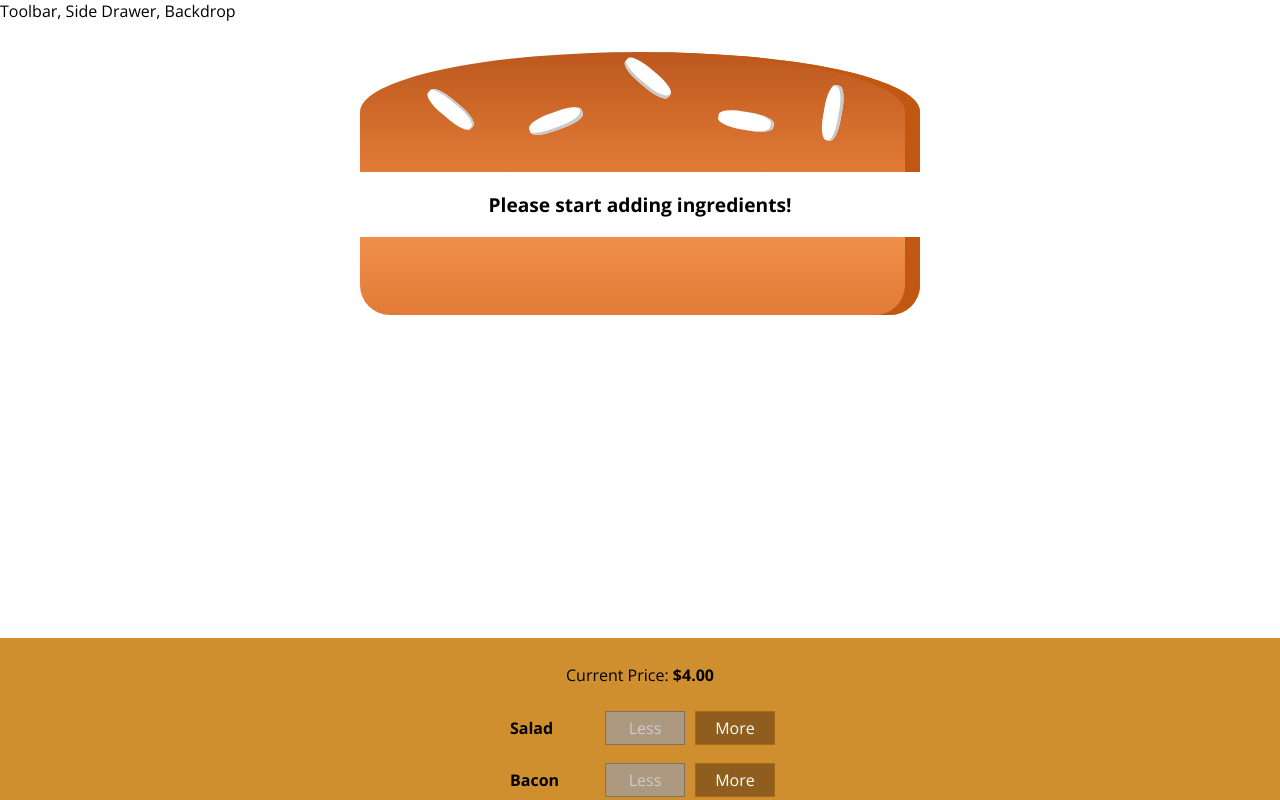
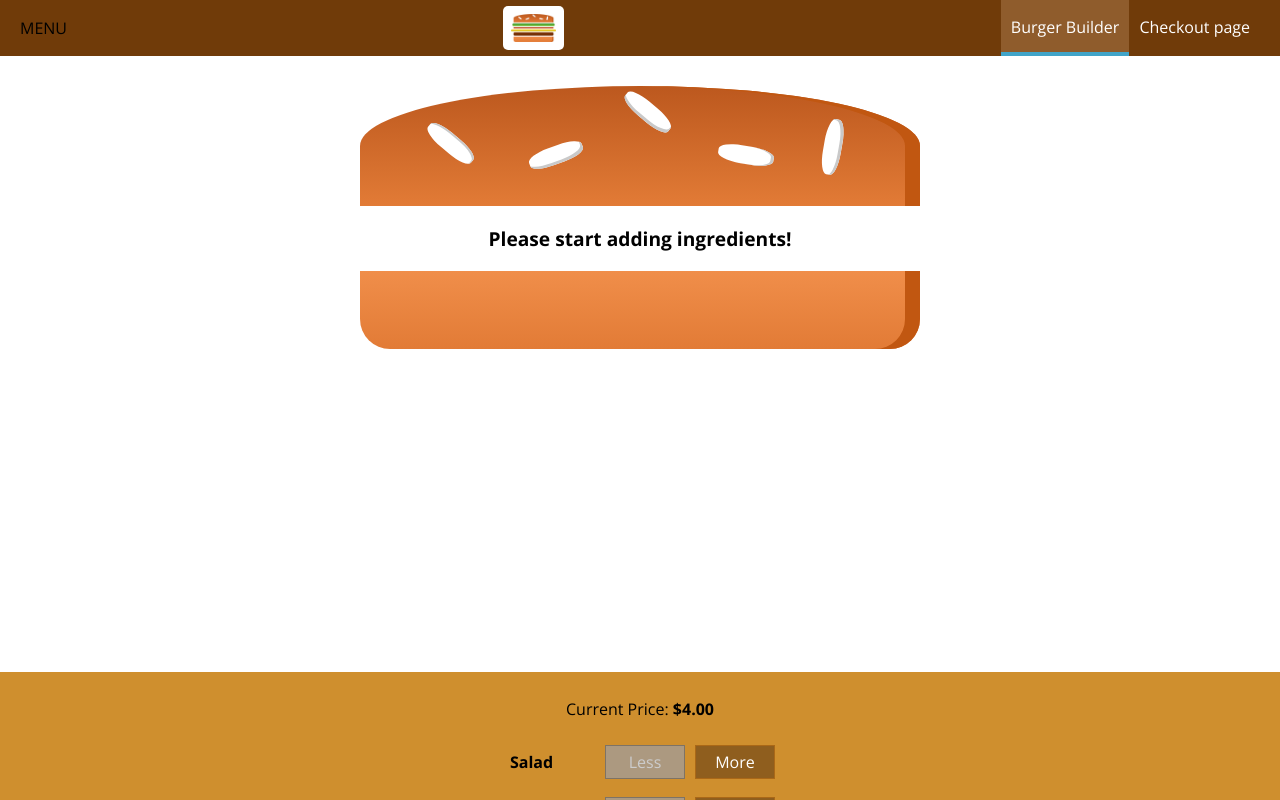
Before and after one commit to alexyap1205/burger-builder-react, a React app: page / in a window 1280 px wide. Shown: the top 800 px of the page. Built offline with nearby package versions, Linux system fonts and the light colour scheme.

Commit message:
Add SideDrawers

```diff
--- a/src/components/Layout/Layout.css
+++ b/src/components/Layout/Layout.css
@@ -1,3 +1,3 @@
 .Content {
-    margin-top: 16px;
+    margin-top: 72px;
 }
--- a/src/components/Layout/Layout.js
+++ b/src/components/Layout/Layout.js
@@ -1,11 +1,14 @@
 import React from 'react';
 import Auxillary from '../../hoc/Auxillary';
 import classes from './Layout.css';
+import Toolbar from '../Navigation/Toolbar/Toolbar';
+import SideDrawer from '../Navigation/SideDrawer/SideDrawer';
 
 const layout = (props) => {
   return (
       <Auxillary>
-          <div>Toolbar, Side Drawer, Backdrop</div>
+          <Toolbar/>
+          <SideDrawer/>
           <main className={classes.Content}>
               {props.children}
           </main>
--- /dev/null
+++ b/src/components/Logo/Logo.css
@@ -0,0 +1,11 @@
+.Logo {
+    background-color: white;
+    padding: 8px;
+    height: 100%;
+    box-sizing: border-box;
+    border-radius: 5px;
+}
+
+.Logo img {
+    height: 100%;
+}
--- /dev/null
+++ b/src/components/Logo/Logo.js
@@ -0,0 +1,12 @@
+import React from 'react';
+
+import burgerLogo from '../../assets/images/burger-logo.png';
+import classes from './Logo.css';
+
+const logo = (props) => (
+    <div className={classes.Logo} style={{height: props.height}}>
+        <img src={burgerLogo} alt="Burger"/>
+    </div>
+);
+
+export default logo;
--- /dev/null
+++ b/src/components/Navigation/NavigationItems/NavigationItem/NavigationItem.css
@@ -0,0 +1,25 @@
+.NavigationItem {
+    margin: 0;
+    box-sizing: border-box;
+    display: flex;
+    height: 100%;
+    align-items: center;
+}
+
+.NavigationItem a {
+    color: white;
+    text-decoration: none;
+    height: 100%;
+    padding: 16px 10px;
+    border-bottom: 4px solid transparent;
+    box-sizing: border-box;
+    display: block;
+}
+
+.NavigationItem a:hover,
+.NavigationItem a:active,
+.NavigationItem a.active {
+    background-color: #8f5c2c;
+    border-bottom: 4px solid #40A4C8;
+    color: white;
+}
--- /dev/null
+++ b/src/components/Navigation/NavigationItems/NavigationItem/NavigationItem.js
@@ -0,0 +1,14 @@
+import React from 'react';
+import classes from './NavigationItem.css';
+
+const navigationItem = (props) => (
+    <li className={classes.NavigationItem}>
+        <a
+            href={props.link}
+            className={props.active ? classes.active : null}>
+            {props.children}
+            </a>
+    </li>
+);
+
+export default navigationItem;
--- /dev/null
+++ b/src/components/Navigation/NavigationItems/NavigationItems.css
@@ -0,0 +1,8 @@
+.NavigationItems {
+    margin: 0;
+    padding: 0;
+    list-style: none;
+    display: flex;
+    align-items: center;
+    height: 100%;
+}
--- /dev/null
+++ b/src/components/Navigation/NavigationItems/NavigationItems.js
@@ -0,0 +1,12 @@
+import React from 'react';
+import NavigationItem from './NavigationItem/NavigationItem';
+import classes from './NavigationItems.css';
+
+const navigationItems = () => (
+    <ul className={classes.NavigationItems}>
+        <NavigationItem link="/" active>Burger Builder</NavigationItem>
+        <NavigationItem link="/">Checkout page</NavigationItem>
+    </ul>
+);
+
+export default navigationItems;
--- /dev/null
+++ b/src/components/Navigation/SideDrawer/SideDrawer.css
@@ -0,0 +1,31 @@
+.SideDrawer {
+    position: fixed;
+    width: 280px;
+    max-width: 70%;
+    height: 100%;
+    left: 0;
+    top: 0;
+    z-index: 200;
+    background-color: white;
+    padding: 32px 16px;
+    box-sizing: border-box;
+    transition: transform 0.3s ease-out;
+}
+
+@media (min-width: 500px) {
+    .SideDrawer {
+        display: none;
+    }
+}
+
+.Open {
+    transform: translateX(0);
+}
+
+.Close {
+    transform: translateX(-100%);
+}
+
+.Logo {
+    height: 11%;
+}
--- /dev/null
+++ b/src/components/Navigation/SideDrawer/SideDrawer.js
@@ -0,0 +1,20 @@
+import React from 'react';
+
+import Logo from '../../Logo/Logo';
+import NavigationItems from '../NavigationItems/NavigationItems';
+import classes from './SideDrawer.css';
+
+const sideDrawer = (props) => {
+    return (
+        <div className={classes.SideDrawer}>
+            <div className={classes.Logo}>
+                <Logo/>
+            </div>
+            <nav>
+                <NavigationItems/>
+            </nav>
+        </div>
+    );
+};
+
+export default sideDrawer;
--- /dev/null
+++ b/src/components/Navigation/Toolbar/Toolbar.css
@@ -0,0 +1,22 @@
+.Toolbar {
+    height: 56px;
+    width: 100%;
+    position: fixed;
+    top: 0;
+    left: 0;
+    background-color: #703b09;
+    display: flex;
+    justify-content: space-between;
+    align-items: center;
+    padding: 0 20px;
+    box-sizing: border-box;
+    z-index: 90;
+}
+
+.Toolbar nav{
+    height: 100%;
+}
+
+.Logo {
+    height: 80%;
+}
--- /dev/null
+++ b/src/components/Navigation/Toolbar/Toolbar.js
@@ -0,0 +1,17 @@
+import React from 'react';
+
+import classes from './Toolbar.css';
+import Logo  from '../../Logo/Logo';
+import NavigationItems from '../NavigationItems/NavigationItems';
+
+const toolbar = (props) => (
+    <header className={classes.Toolbar}>
+        <div>MENU</div>
+        <div className={classes.Logo}>
+            <Logo/>
+        </div>
+        <NavigationItems/>
+    </header>
+);
+
+export default toolbar;
```
Also changed, not shown: src/assets/images/burger-logo.png (added).
